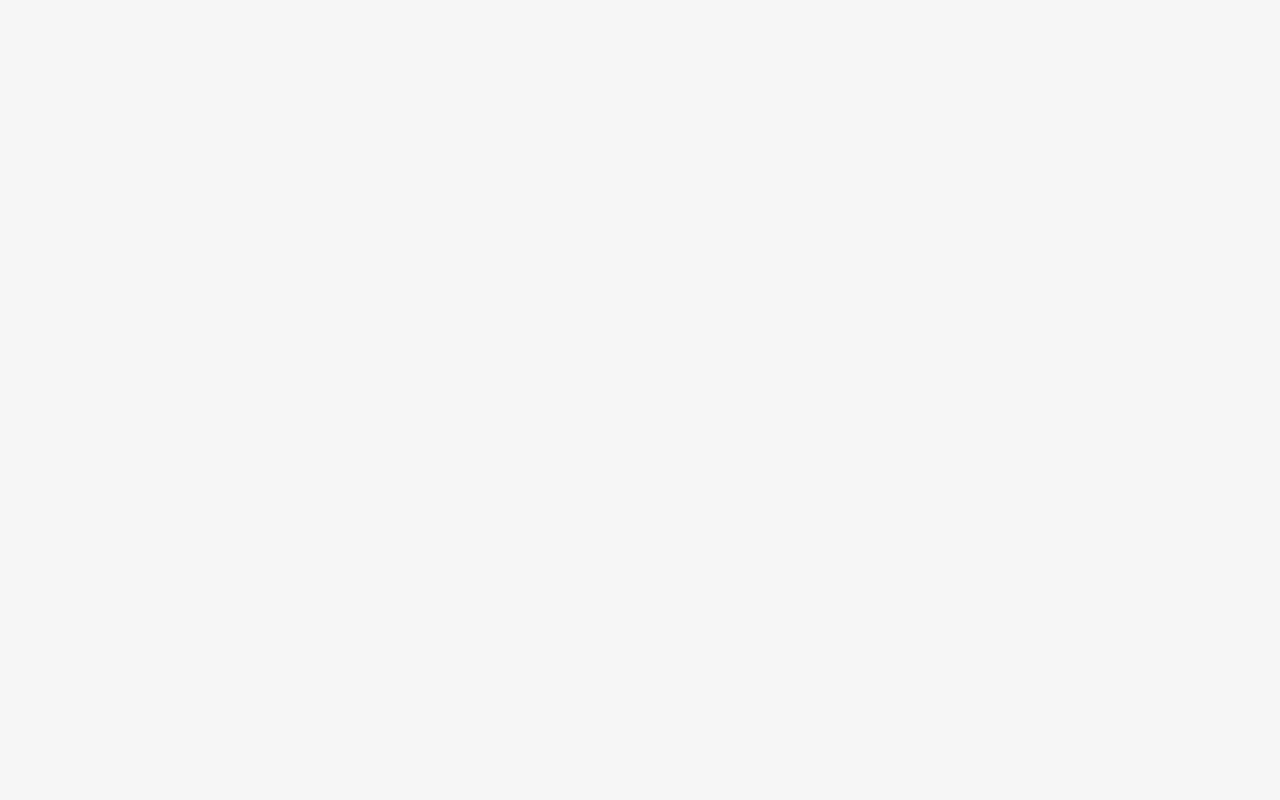
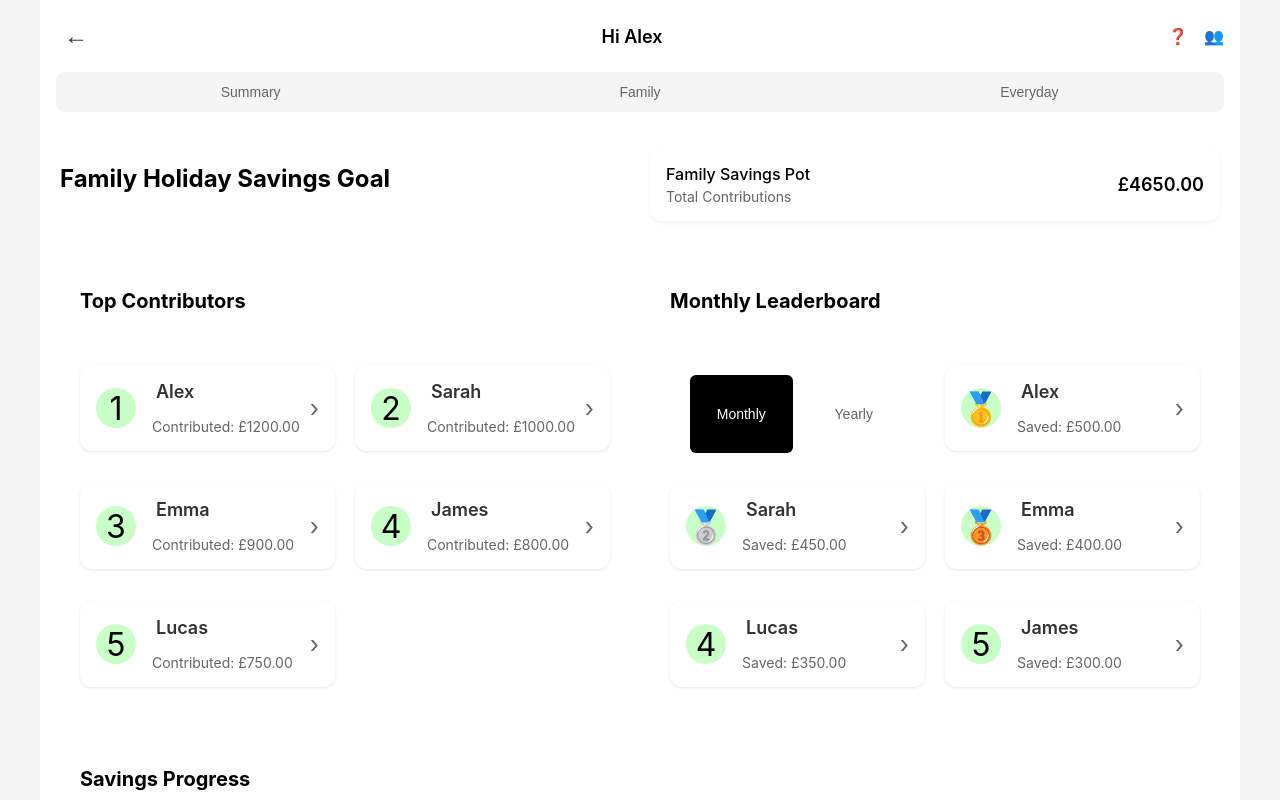
Before and after one commit to OsmanAli20/Quantum-Drift, a React (Create React App) app: page /saving-goals-child in a window 1280 px wide. Before the commit this address had no page. Shown: the top 800 px of the page. Built offline with nearby package versions, Linux system fonts and the light colour scheme.

Commit message:
Fixing saving goals route

```diff
--- a/src/App.js
+++ b/src/App.js
@@ -10,6 +10,7 @@ import SaveMatch from './pages/saveMatch';
 import SavingGoals from './pages/savingGoals';
 import HelpGuide from './pages/helpGuide';
 import Insights from './pages/insights';
+import SavingGoalsChild from './pages/savingGoalsChild';
 
 function App() {
   return (
@@ -22,6 +23,7 @@ function App() {
         <Route path="/everyday" element={<Everyday />} />
         <Route path="/save-match" element={<SaveMatch />} />
         <Route path="/saving-goals" element={<SavingGoals />} />
+        <Route path="/saving-goals-child" element={<SavingGoalsChild />} />
         <Route path="/help-guide" element={<HelpGuide />} />
         <Route path="/insights" element={<Insights />} />
       </Routes>
--- a/src/pages/savingGoalsChild.jsx
+++ b/src/pages/savingGoalsChild.jsx
@@ -2,7 +2,7 @@ import React, { useState } from 'react';
 import { useNavigate } from 'react-router-dom';
 import '../styles/Home.css';
 
-function SavingGoals() {
+function SavingGoalsChild() {
   const navigate = useNavigate();
 
   // Dummy data for family members
@@ -134,4 +134,4 @@ function SavingGoals() {
   );
 }
 
-export default SavingGoals;
+export default SavingGoalsChild;
```
